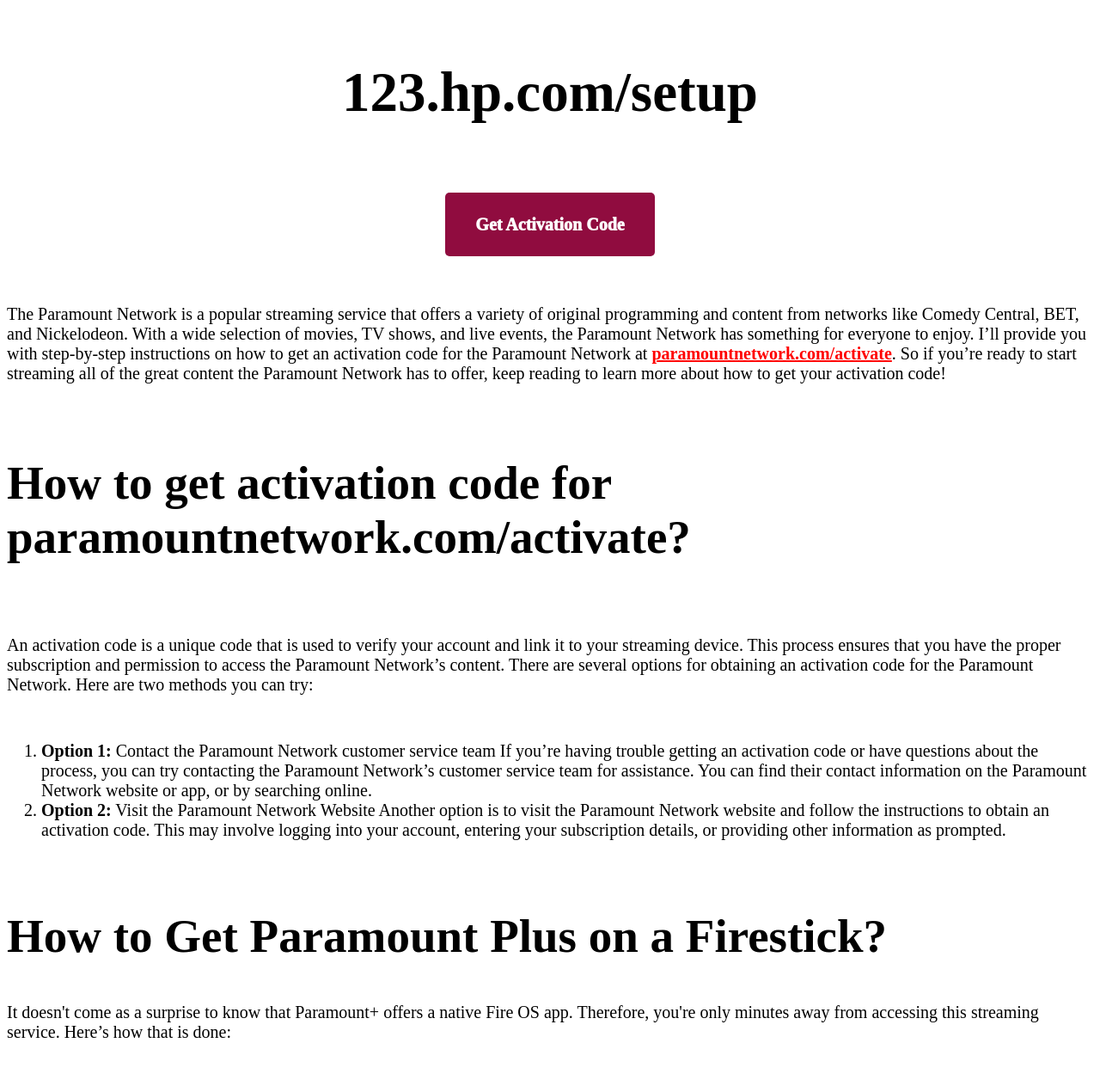
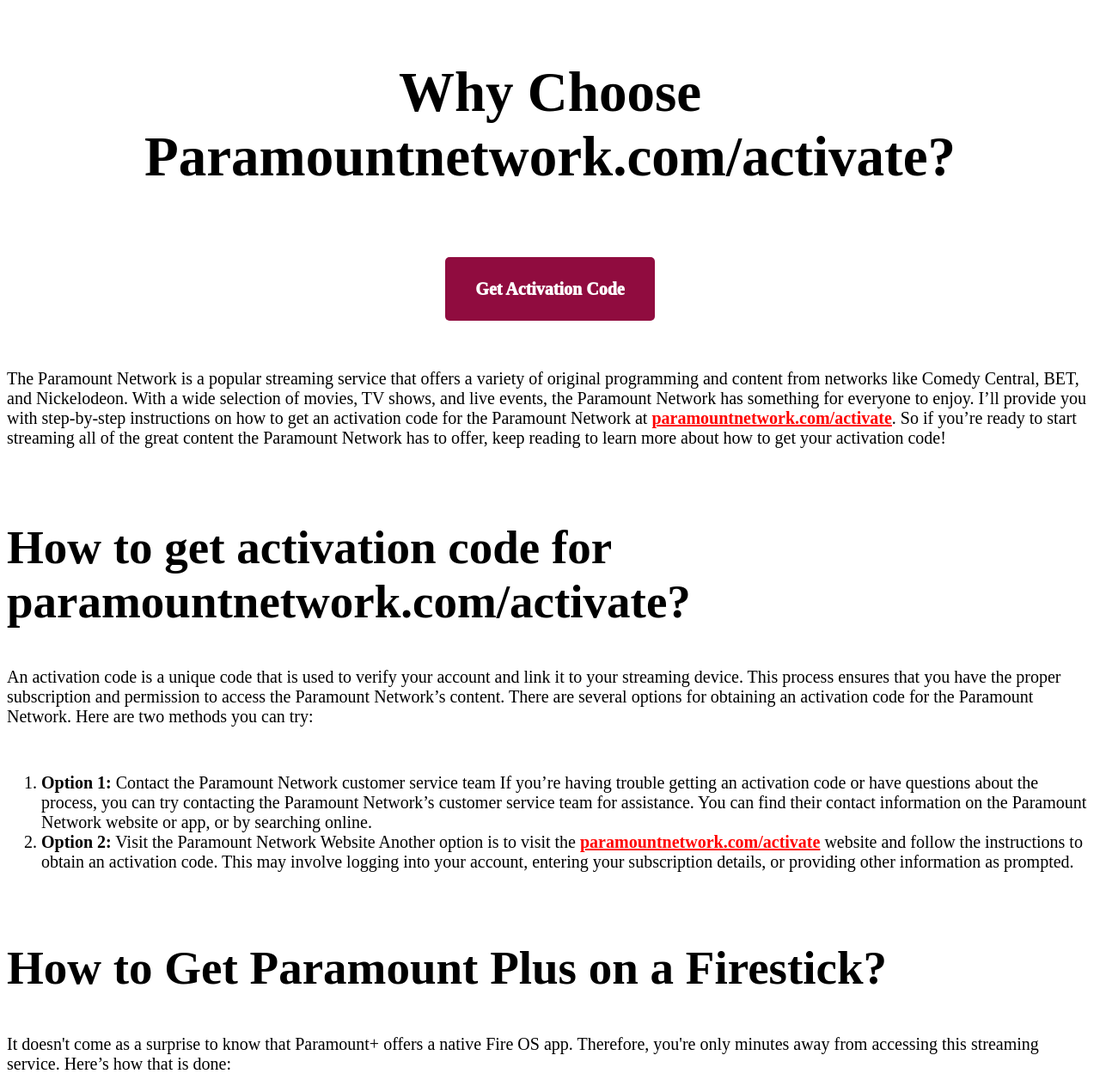
Before and after one commit to Paramountnetworkcom-activate/Paramountnetworkcom-activate.github.io, a plain HTML site: page index.html in a window 1280 px wide. Shown: the top 1263 px of the page at 86% size. Drawn offline with Linux system fonts and the light colour scheme.

Commit message:
Update index.html

```diff
--- a/index.html
+++ b/index.html
@@ -58,7 +58,7 @@
 
 <body>
 <br>
-<h1>123.hp.com/setup</h1>
+<h1>Why Choose Paramountnetwork.com/activate?</h1>
 
 <br>
 <br>
@@ -86,15 +86,13 @@
 <br>
 
 <h2>How to get activation code for paramountnetwork.com/activate?</h2>
-<br>
-
 <p>An activation code is a unique code that is used to verify your account and link it to your streaming device. This process ensures that you have the proper subscription and permission to access the Paramount Network’s content. There are several options for obtaining an activation code for the Paramount Network. Here are two methods you can try:</p>
 
 <br>
 
 <ol>
 <li><b>Option 1:</b> Contact the Paramount Network customer service team If you’re having trouble getting an activation code or have questions about the process, you can try contacting the Paramount Network’s customer service team for assistance. You can find their contact information on the Paramount Network website or app, or by searching online.</li>
-<li><b>Option 2:</b> Visit the Paramount Network Website Another option is to visit the Paramount Network website and follow the instructions to obtain an activation code. This may involve logging into your account, entering your subscription details, or providing other information as prompted.
+<li><b>Option 2:</b> Visit the Paramount Network Website Another option is to visit the <b><a style="color:red;" href="https://paramountnetworkcom-activate.github.io/">paramountnetwork.com/activate</a></b> website and follow the instructions to obtain an activation code. This may involve logging into your account, entering your subscription details, or providing other information as prompted.
 </li>
 </ol>
 
```
